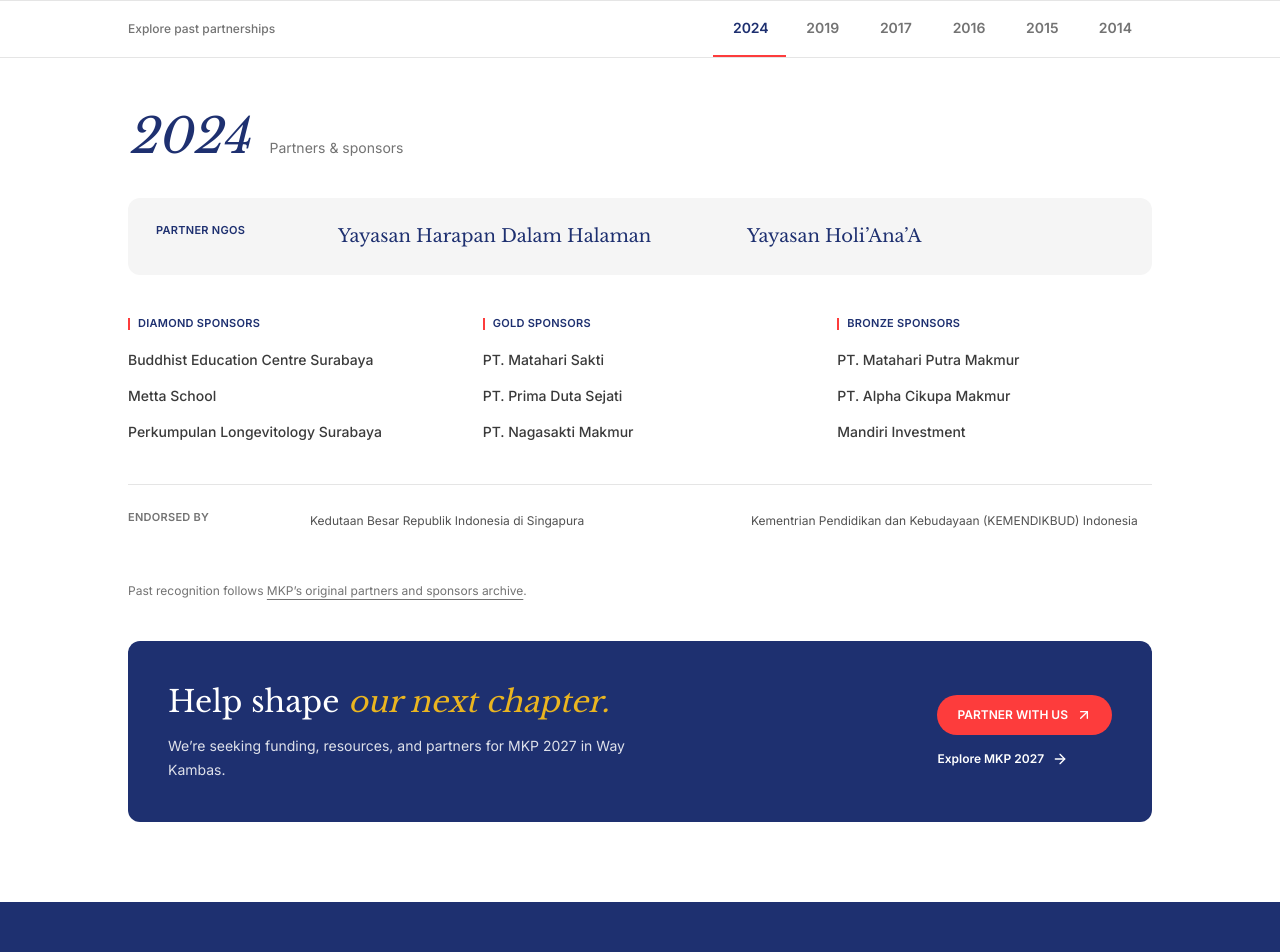
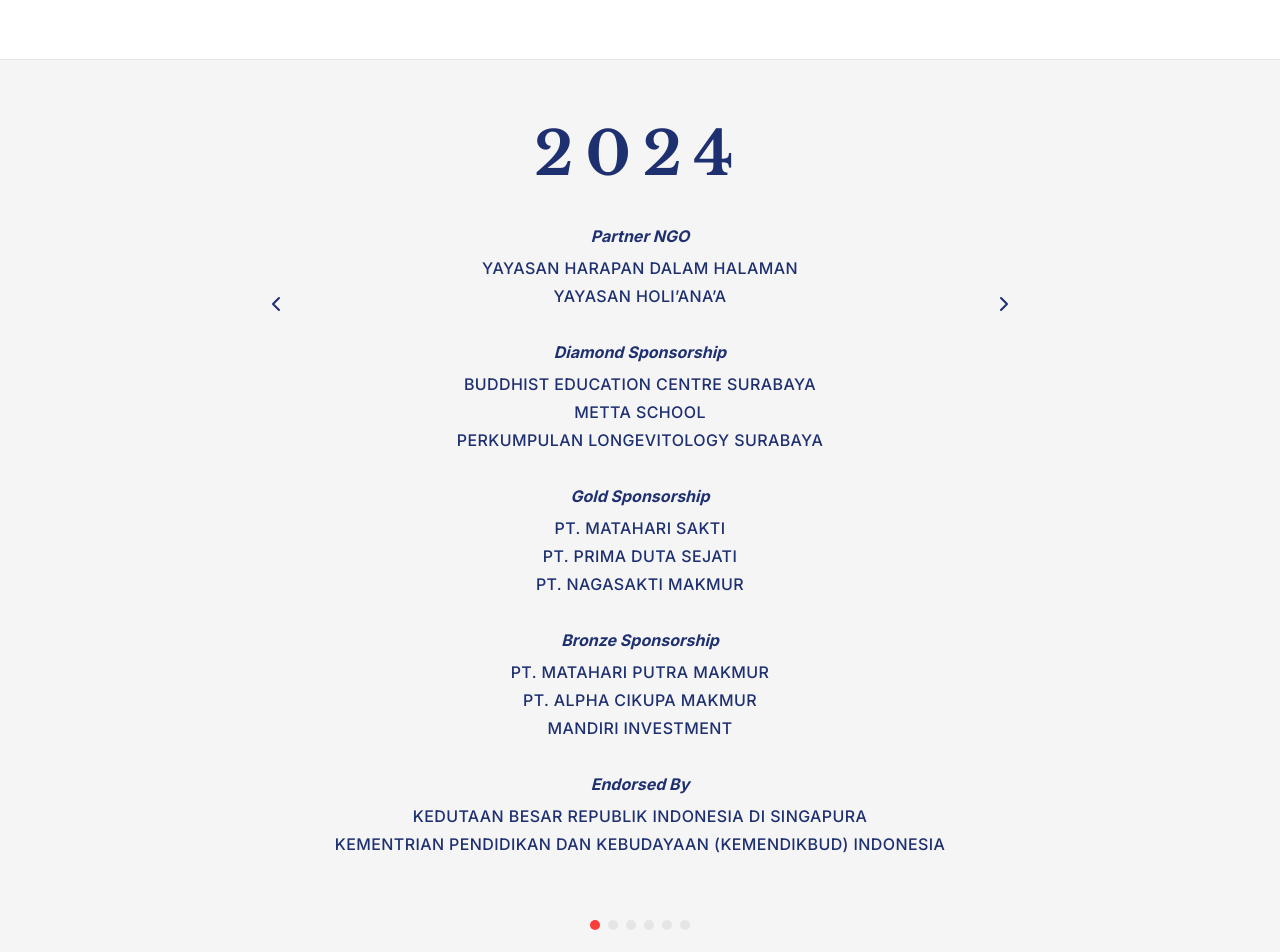
Before and after one commit to MisiKamiPeduli/mkp-website, a Next.js app: page /about/past-sponsors in a window 1280 px wide. Shown: the part 620-1572 px from the top of the page. Built offline with nearby package versions, Linux system fonts and the light colour scheme.

Commit message:
Match past sponsors layout to the Wix page: intro and year slideshow

```diff
--- a/src/app/about/past-sponsors/_components/sponsor-archive.tsx
+++ b/src/app/about/past-sponsors/_components/sponsor-archive.tsx
@@ -1,83 +1,51 @@
 "use client";
 
-import { useRef, useState, type KeyboardEvent } from "react";
+import { ChevronLeft, ChevronRight } from "lucide-react";
+import { useState } from "react";
 import { SiteContainer } from "@/components/layout/site-container";
 import type { SponsorYear } from "@/lib/sponsors";
 
+function Group({ label, names, note }: { label: string; names: string[]; note?: string }) {
+  return (
+    <section>
+      <h4 className="font-sans text-base font-bold italic text-secondary-text">{label}</h4>
+      <ul className="mt-2 space-y-1">
+        {names.map((name) => <li key={name} className="text-sm font-medium uppercase leading-6 tracking-wide text-secondary-text sm:text-base">{name}</li>)}
+      </ul>
+      {note && <p className="mt-2 text-xs normal-case leading-5 text-muted-foreground">{note}</p>}
+    </section>
+  );
+}
+
 export function SponsorArchive({ years }: { years: SponsorYear[] }) {
-  const [selected, setSelected] = useState(years[0].year);
-  const tabs = useRef<(HTMLButtonElement | null)[]>([]);
-  const archive = useRef<HTMLElement | null>(null);
-
-  function selectYear(index: number) {
-    setSelected(years[index].year);
-    archive.current?.scrollIntoView({ block: "start" });
-  }
-
-  function navigateYears(event: KeyboardEvent<HTMLButtonElement>, index: number) {
-    let next = index;
-    if (event.key === "ArrowRight") next = (index + 1) % years.length;
-    else if (event.key === "ArrowLeft") next = (index - 1 + years.length) % years.length;
-    else if (event.key === "Home") next = 0;
-    else if (event.key === "End") next = years.length - 1;
-    else return;
-    event.preventDefault();
-    selectYear(next);
-    tabs.current[next]?.focus();
-  }
+  const [index, setIndex] = useState(0);
+  const go = (next: number) => setIndex((next + years.length) % years.length);
 
   return (
-    <section ref={archive} id="sponsor-archive" aria-label="Partners and sponsors by year" className="scroll-mt-16 lg:scroll-mt-20">
-      <div className="sticky top-16 z-20 border-y border-border bg-background lg:top-20">
-        <SiteContainer>
-          <div className="mx-auto flex max-w-5xl items-center justify-between gap-6">
-            <p className="hidden text-xs font-medium text-muted-foreground md:block">Explore past partnerships</p>
-            <div role="tablist" aria-label="Sponsorship year" className="flex min-w-0 flex-1 md:flex-none">
-              {years.map((year, index) => (
-                <button key={year.year} ref={(element) => { tabs.current[index] = element; }} id={`sponsor-tab-${year.year}`} type="button" role="tab" aria-selected={selected === year.year} aria-controls={`sponsors-${year.year}`} tabIndex={selected === year.year ? 0 : -1} onClick={() => selectYear(index)} onKeyDown={(event) => navigateYears(event, index)} className={`min-h-14 min-w-0 flex-1 border-b-2 px-2 text-xs font-semibold transition-colors focus-visible:outline-2 focus-visible:-outline-offset-4 focus-visible:outline-ring sm:px-5 sm:text-sm ${selected === year.year ? "border-primary text-secondary-text" : "border-transparent text-muted-foreground hover:text-secondary-text"}`}>{year.year}</button>
-              ))}
-            </div>
+    <section id="sponsor-archive" aria-roledescription="carousel" aria-label="Partners and sponsors by year" className="border-y border-border bg-muted">
+      <SiteContainer>
+        <div className="mx-auto flex max-w-3xl items-start gap-2 py-12 sm:gap-6 sm:py-16">
+          <button type="button" onClick={() => go(index - 1)} aria-label={`Previous year, ${years[(index - 1 + years.length) % years.length].year}`} className="mt-40 shrink-0 rounded-full p-2 text-secondary-text transition-colors hover:bg-background focus-visible:outline-2 focus-visible:outline-ring"><ChevronLeft aria-hidden className="size-6" /></button>
+
+          <div className="min-w-0 flex-1 text-center" aria-live="polite">
+            {years.map((year, i) => (
+              <div key={year.year} role="group" aria-roledescription="slide" aria-label={`${year.year}, ${i + 1} of ${years.length}`} hidden={i !== index}>
+                <h3 className="text-5xl font-bold tracking-[0.2em] text-secondary-text sm:text-6xl">{year.year}</h3>
+                <div className="mt-10 space-y-8">
+                  <Group label="Partner NGO" names={year.partners} note={year.partnerNote} />
+                  {year.tiers.map((tier) => <Group key={tier.name} label={`${tier.name} Sponsorship`} names={tier.sponsors} />)}
+                  <Group label="Endorsed By" names={year.endorsements} />
+                </div>
+              </div>
+            ))}
           </div>
-        </SiteContainer>
-      </div>
 
-      <SiteContainer>
-        <div className="mx-auto max-w-5xl">
-          {years.map((year) => (
-            <div key={year.year} id={`sponsors-${year.year}`} role="tabpanel" aria-labelledby={`sponsor-tab-${year.year}`} hidden={selected !== year.year} tabIndex={0} className="py-10 focus-visible:outline-2 focus-visible:outline-offset-4 focus-visible:outline-ring sm:py-12">
-              <header className="mb-8 flex flex-wrap items-baseline gap-x-5 gap-y-2">
-                <h3 className="text-4xl italic leading-tight text-secondary-text sm:text-5xl">{year.year}</h3>
-                <p className="text-sm text-muted-foreground">Partners & sponsors</p>
-              </header>
+          <button type="button" onClick={() => go(index + 1)} aria-label={`Next year, ${years[(index + 1) % years.length].year}`} className="mt-40 shrink-0 rounded-full p-2 text-secondary-text transition-colors hover:bg-background focus-visible:outline-2 focus-visible:outline-ring"><ChevronRight aria-hidden className="size-6" /></button>
+        </div>
 
-              <section aria-labelledby={`ngo-heading-${year.year}`} className="grid gap-4 rounded-xl bg-muted px-5 py-6 sm:px-7 md:grid-cols-[150px_1fr] md:gap-8">
-                <h4 id={`ngo-heading-${year.year}`} className="font-sans text-[11px] font-semibold uppercase tracking-wide text-secondary-text">Partner NGOs</h4>
-                <div>
-                  <ul className="grid gap-x-8 gap-y-3 sm:grid-cols-2">
-                    {year.partners.map((partner) => <li key={partner} className="font-heading text-base leading-relaxed text-secondary-text sm:text-lg">{partner}</li>)}
-                  </ul>
-                  {year.partnerNote && <p className="mt-2 text-xs leading-5 text-muted-foreground">{year.partnerNote}</p>}
-                </div>
-              </section>
-
-              <div className="grid gap-x-10 gap-y-9 py-9 sm:grid-cols-2 sm:py-10 lg:grid-cols-3">
-                {year.tiers.map((tier) => (
-                  <section key={tier.name} aria-labelledby={`tier-${year.year}-${tier.name.toLowerCase()}`}>
-                    <h4 id={`tier-${year.year}-${tier.name.toLowerCase()}`} className="flex items-center gap-2 font-sans text-[11px] font-semibold uppercase tracking-wide text-secondary-text"><span aria-hidden className="h-3 w-0.5 bg-primary" />{tier.name} sponsors</h4>
-                    <ul className="mt-4 space-y-3">
-                      {tier.sponsors.map((sponsor) => <li key={sponsor} className="text-sm font-medium leading-6 text-foreground/85">{sponsor}</li>)}
-                    </ul>
-                  </section>
-                ))}
-              </div>
-
-              <section aria-labelledby={`endorsements-${year.year}`} className="grid gap-4 border-t border-border pt-6 md:grid-cols-[150px_1fr] md:gap-8">
-                <h4 id={`endorsements-${year.year}`} className="font-sans text-[11px] font-semibold uppercase tracking-wide text-muted-foreground">Endorsed by</h4>
-                <ul className="grid gap-x-10 gap-y-3 sm:grid-cols-2">
-                  {year.endorsements.map((endorsement) => <li key={endorsement} className="text-xs leading-6 text-foreground/75">{endorsement}</li>)}
-                </ul>
-              </section>
-            </div>
+        <div className="flex justify-center gap-2 pb-10">
+          {years.map((year, i) => (
+            <button key={year.year} type="button" onClick={() => setIndex(i)} aria-label={`Show ${year.year}`} aria-current={i === index} className={`size-2.5 rounded-full transition-colors focus-visible:outline-2 focus-visible:outline-offset-2 focus-visible:outline-ring ${i === index ? "bg-primary" : "bg-border hover:bg-muted-foreground"}`} />
           ))}
         </div>
       </SiteContainer>
--- a/src/app/about/past-sponsors/page.tsx
+++ b/src/app/about/past-sponsors/page.tsx
@@ -1,9 +1,6 @@
 import type { Metadata } from "next";
-import { ArrowRight, ArrowUpRight } from "lucide-react";
 import { PageHero } from "@/components/layout/page-hero";
 import { SiteContainer } from "@/components/layout/site-container";
-import { ButtonLink } from "@/components/ui/button";
-import { siteConfig } from "@/lib/site-config";
 import { pastSponsors, SPONSOR_ARCHIVE_SOURCE } from "@/lib/sponsors";
 import { SponsorArchive } from "./_components/sponsor-archive";
 
@@ -18,35 +15,22 @@ export default function PastSponsorsPage() {
       <PageHero
         breadcrumbs={[{ label: "Home", href: "/" }, { label: "About Us", href: "/about" }, { label: "Past Sponsors", href: "/about/past-sponsors" }]}
         title={<>Past <span className="italic text-accent">Sponsors</span></>}
-        description="Recognising the people and organisations who helped make our programmes possible."
+        description="With thanks to the partners and sponsors who supported our programmes."
         imageSrc="/images/sponsors/hero.jpg"
       />
 
       <SiteContainer>
-        <section aria-labelledby="sponsors-intro-heading" className="mx-auto grid max-w-5xl gap-5 py-10 sm:py-14 md:grid-cols-2 md:items-center md:gap-12">
-          <div>
-            <p className="text-[11px] font-semibold uppercase tracking-wide text-primary">With our thanks</p>
-            <h2 id="sponsors-intro-heading" className="mt-3 text-2xl leading-snug text-secondary-text sm:text-3xl">Behind every programme, <span className="italic">a community of support.</span></h2>
-          </div>
-          <p className="max-w-lg text-sm leading-7 text-foreground/75">From local NGOs to corporate sponsors and individual supporters, these partnerships helped MKP bring its programmes to communities across Indonesia.</p>
+        <section aria-labelledby="sponsors-intro-heading" className="mx-auto max-w-3xl py-10 text-center sm:py-14">
+          <h2 id="sponsors-intro-heading" className="text-2xl font-bold uppercase tracking-wide text-primary sm:text-3xl">Partners and Sponsors</h2>
+          <p className="mt-5 text-sm leading-7 text-foreground/80">Misi Kami Peduli (Mission: We Care) is very grateful to receive trust and support from various partners without whom we would not be where we are today. Our past sponsors include Maybank, NAMZ, Tanoto Foundation, Bank of Indonesia, Martha Tilaar Group and Gramedia. The support from Embassy of the Republic of Indonesia in Singapore and corporate partners has enabled MKP to grow as a sustainable initiative every year and bring about meaningful contribution to the villages we visit.</p>
         </section>
       </SiteContainer>
 
       <SponsorArchive years={pastSponsors} />
 
       <SiteContainer>
-        <div className="mx-auto max-w-5xl pb-14 sm:pb-20">
-          <p className="mb-10 text-xs leading-5 text-muted-foreground">Past recognition follows <a href={SPONSOR_ARCHIVE_SOURCE} target="_blank" rel="noopener noreferrer" className="underline underline-offset-4 hover:text-foreground focus-visible:outline-2 focus-visible:outline-offset-4 focus-visible:outline-ring">MKP’s original partners and sponsors archive<span className="sr-only"> (opens in a new tab)</span></a>.</p>
-          <section aria-labelledby="partner-heading" className="grid items-center gap-6 rounded-xl bg-secondary px-6 py-8 text-secondary-foreground sm:p-10 md:grid-cols-[1fr_auto] md:gap-10">
-            <div>
-              <h2 id="partner-heading" className="text-2xl leading-snug sm:text-3xl">Help shape <span className="italic text-accent">our next chapter.</span></h2>
-              <p className="mt-3 max-w-lg text-sm leading-6 text-white/85">We’re seeking funding, resources, and partners for MKP 2027 in Way Kambas.</p>
-            </div>
-            <div className="flex flex-wrap items-center gap-x-5 gap-y-4 md:flex-col md:items-start">
-              <ButtonLink href={`mailto:${siteConfig.contactEmail}?subject=MKP%202027%20Partnership`} className="w-fit gap-2 px-5 text-xs font-semibold uppercase">Partner with us <ArrowUpRight aria-hidden className="size-4" /></ButtonLink>
-              <ButtonLink href="/programs/current" variant="link" className="gap-2 text-xs font-semibold text-white">Explore MKP 2027 <ArrowRight aria-hidden className="size-4" /></ButtonLink>
-            </div>
-          </section>
+        <div className="mx-auto max-w-3xl py-10 sm:py-14">
+          <p className="text-xs leading-5 text-muted-foreground">Past recognition follows <a href={SPONSOR_ARCHIVE_SOURCE} target="_blank" rel="noopener noreferrer" className="underline underline-offset-4 hover:text-foreground focus-visible:outline-2 focus-visible:outline-offset-4 focus-visible:outline-ring">MKP’s original partners and sponsors archive<span className="sr-only"> (opens in a new tab)</span></a>.</p>
         </div>
       </SiteContainer>
     </>
```
